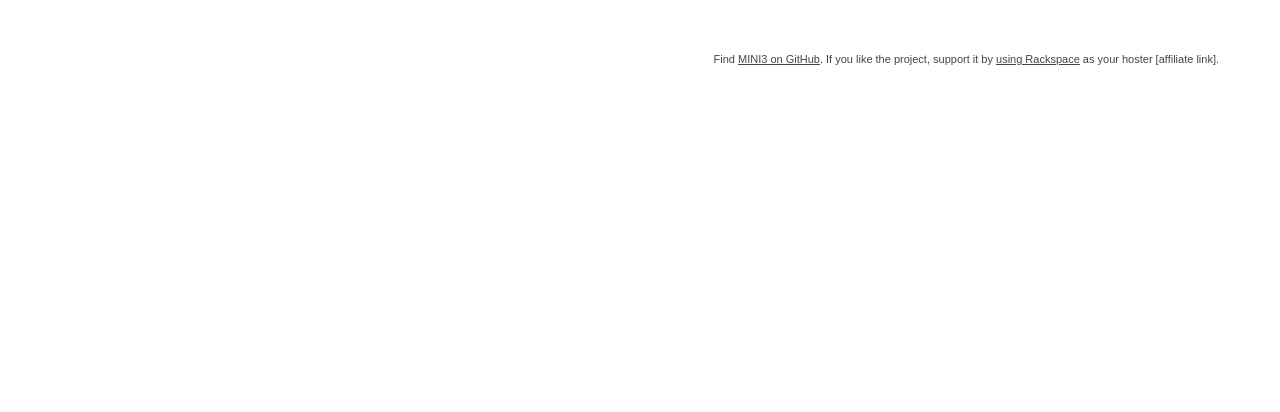
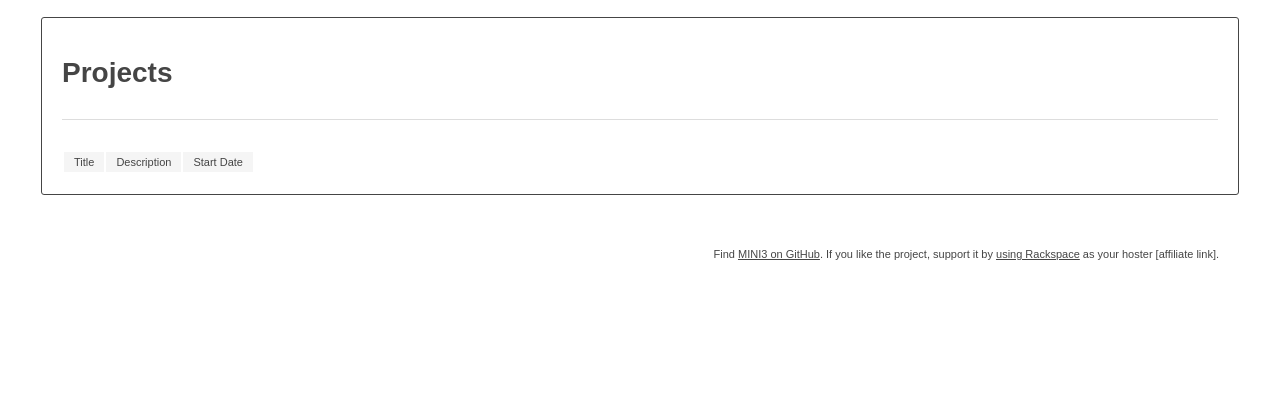
Before and after one commit to yichenshen/cs2102-group50, a PHP site: page /projects in a window 1280 px wide. Shown: the part 288-700 px from the top of the page. Run offline with PHP 8.4, Linux system fonts and the light colour scheme; data that the repository does not hold is empty; some libraries are stand-ins or nearby versions.

Commit message:
Print out attributes for projects
Signed-off-by: Shen Yichen <2007.yichen@gmail.com>

```diff
--- a/application/Controller/ProjectsController.php
+++ b/application/Controller/ProjectsController.php
@@ -18,7 +18,7 @@ class ProjectsController
 
         // load views. within the views we can echo out $songs and $amount_of_songs easily
         include APP . 'view/_templates/header.php';
-        print_r($projects);
+        include APP . 'view/projects/index.php';
         include APP . 'view/_templates/footer.php';
     }
 
--- a/application/view/projects/index.php
+++ b/application/view/projects/index.php
@@ -14,10 +14,9 @@
       <tbody>
         <?php foreach ($projects as $project) { ?>
           <tr>
-            <?php $project->title ?>
-          </tr>
-          <tr>
-            <?php $project->title ?>
+            <td><?php echo htmlspecialchars($project->title) ?></td>
+            <td><?php echo htmlspecialchars($project->description)?></td>
+            <td><?php echo htmlspecialchars($project->start_date)?></td>
           </tr>
         <?php } ?>
       </tbody>
```
